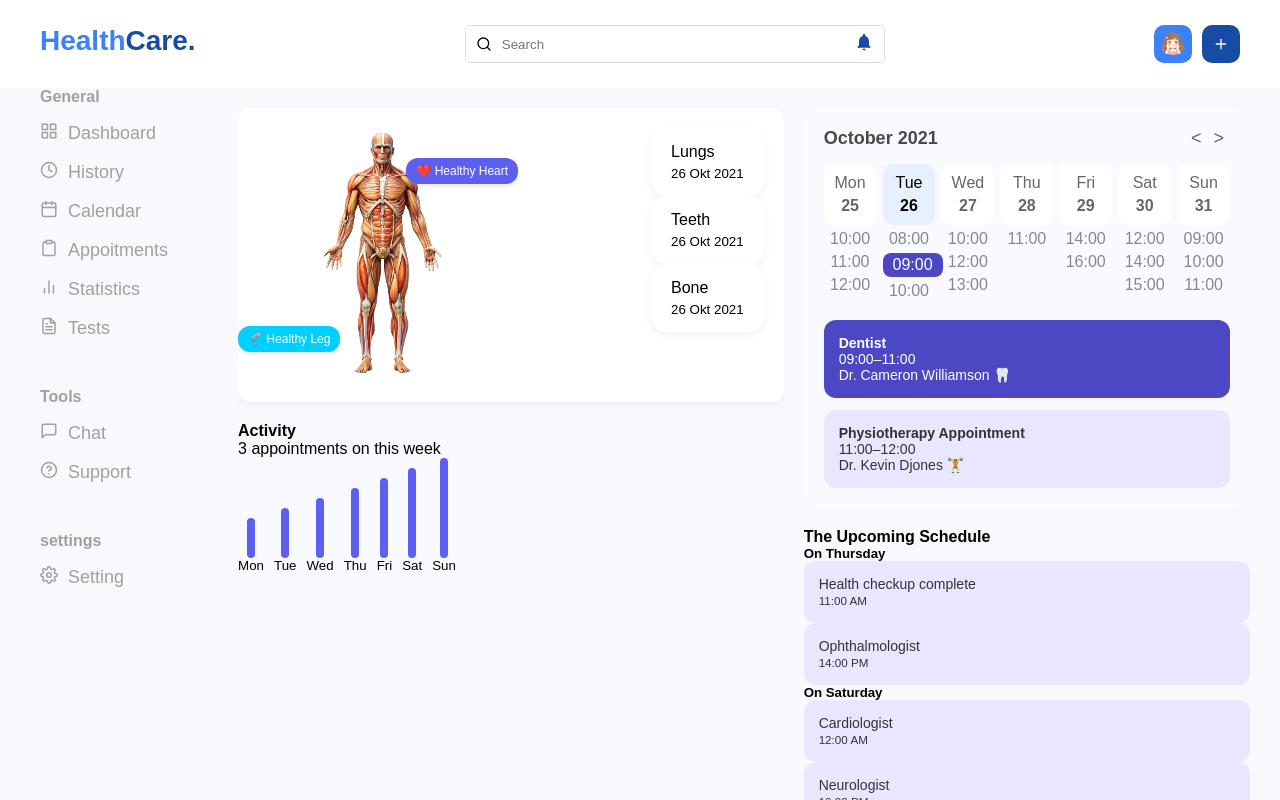
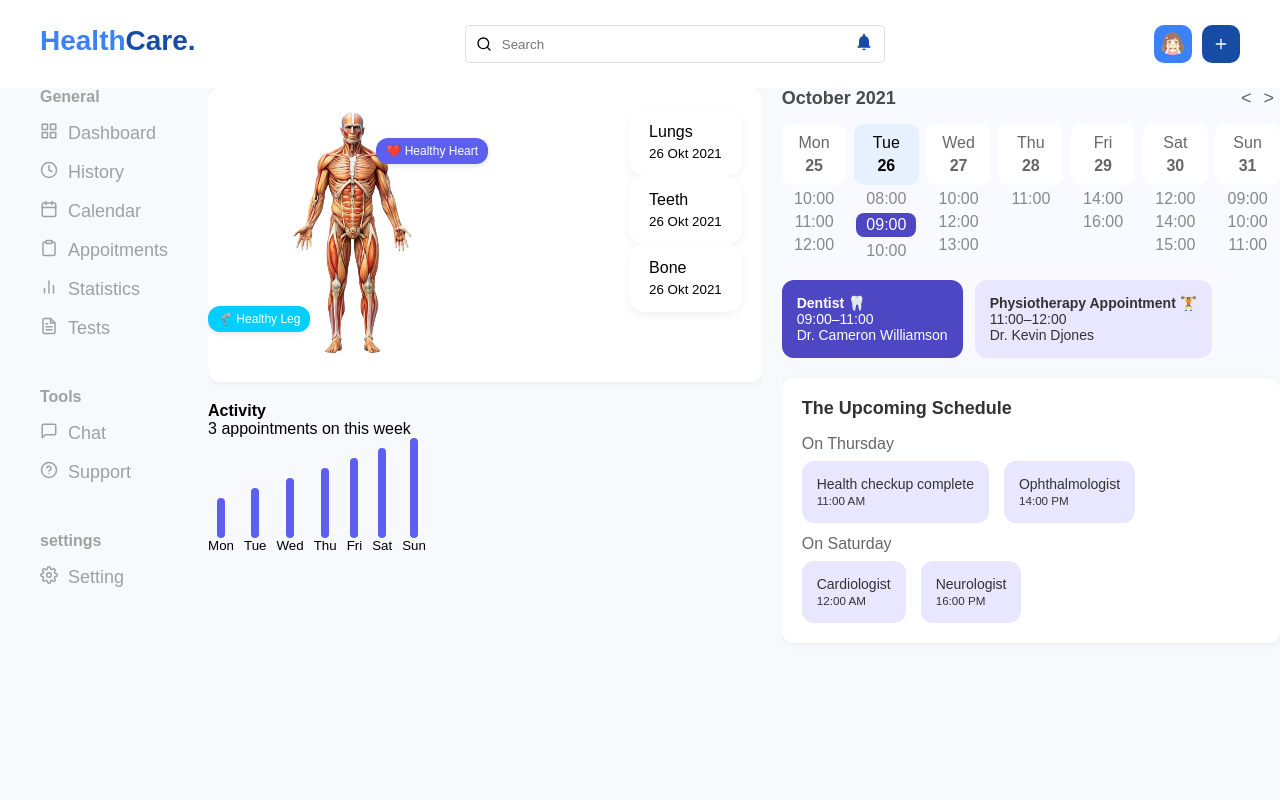
Before and after one commit to Dara18-bling/healthcare-dashboard, a React (Vite) app: page / in a window 1280 px wide. Built offline with nearby package versions, Linux system fonts and the light colour scheme.

Commit message:
update calender ui

```diff
--- a/src/components/DashboardMainContent/CalendarView.jsx
+++ b/src/components/DashboardMainContent/CalendarView.jsx
@@ -38,14 +38,14 @@ const CalendarView = () => {
 
       <div className="appointments">
         <div className="appointment-card dentist">
-          <p><strong>Dentist</strong></p>
+          <p><strong>Dentist 🦷</strong></p>
           <p>09:00–11:00</p>
-          <p>Dr. Cameron Williamson 🦷</p>
+          <p>Dr. Cameron Williamson </p>
         </div>
         <div className="appointment-card physio">
-          <p><strong>Physiotherapy Appointment</strong></p>
+          <p><strong>Physiotherapy Appointment 🏋️</strong></p>
           <p>11:00–12:00</p>
-          <p>Dr. Kevin Djones 🏋️</p>
+          <p>Dr. Kevin Djones </p>
         </div>
       </div>
     </div>
--- a/src/components/DashboardMainContent/UpcomingSchedule.jsx
+++ b/src/components/DashboardMainContent/UpcomingSchedule.jsx
@@ -1,5 +1,6 @@
 import React from 'react';
 import SimpleAppointmentCard from './SimpleAppointmentCard';
+import '../../styles/App.css'
 
 const UpcomingSchedule = () => {
   return (
@@ -7,11 +8,15 @@ const UpcomingSchedule = () => {
       <h4>The Upcoming Schedule</h4>
       <div>
         <h5>On Thursday</h5>
+        <div className='schedule-cards'>
         <SimpleAppointmentCard title="Health checkup complete" time="11:00 AM" />
         <SimpleAppointmentCard title="Ophthalmologist" time="14:00 PM" />
+        </div>
         <h5>On Saturday</h5>
+        <div className='schedule-cards'>
         <SimpleAppointmentCard title="Cardiologist" time="12:00 AM" />
         <SimpleAppointmentCard title="Neurologist" time="16:00 PM" />
+      </div>
       </div>
     </div>
   );
--- a/src/styles/App.css
+++ b/src/styles/App.css
@@ -241,7 +241,7 @@
   display: flex;
   height: calc(100vh - 60px);
   gap: 20px;
-  padding: 20px 30px;
+
   box-sizing: border-box;
   width: 100%;
   overflow: hidden;
@@ -249,7 +249,7 @@
 
 /* LEFT PANEL */
 .dashboard-left {
-  flex: 2.2;
+  flex: 2;
   display: flex;
   flex-direction: column;
   gap: 20px;
@@ -284,7 +284,6 @@
 
 
 .calendar-view {
-  padding: 20px;
   background-color: #f8faff;
   border-radius: 16px;
 }
@@ -352,7 +351,6 @@
 
 .appointments {
   display: flex;
-  flex-direction: column;
   gap: 12px;
 }
 
@@ -372,3 +370,31 @@
 .physio {
   background-color: #e9e6ff;
 }
+
+.upcoming-schedule {
+  background-color: #ffffff;
+  border-radius: 12px;
+  padding: 20px;
+  box-shadow: 0 2px 8px rgba(0, 0, 0, 0.05);
+  width: 100%;
+  box-sizing: border-box;
+}
+
+.upcoming-schedule h4 {
+  font-size: 18px;
+  font-weight: 600;
+  margin-bottom: 16px;
+  color: #333;
+}
+
+.upcoming-schedule h5 {
+  font-size: 16px;
+  font-weight: 500;
+  margin: 12px 0 8px;
+  color: #666;
+}
+
+.schedule-cards{
+    display: flex;
+    gap: 15px;
+}
```
